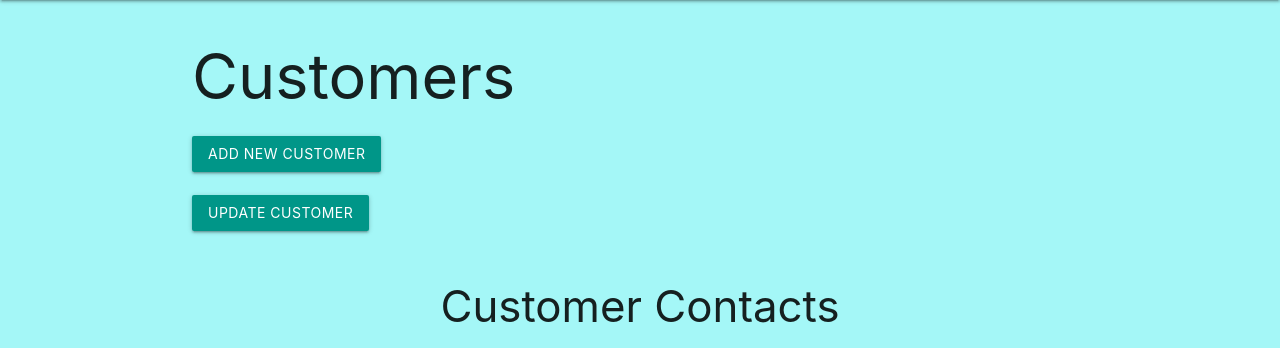
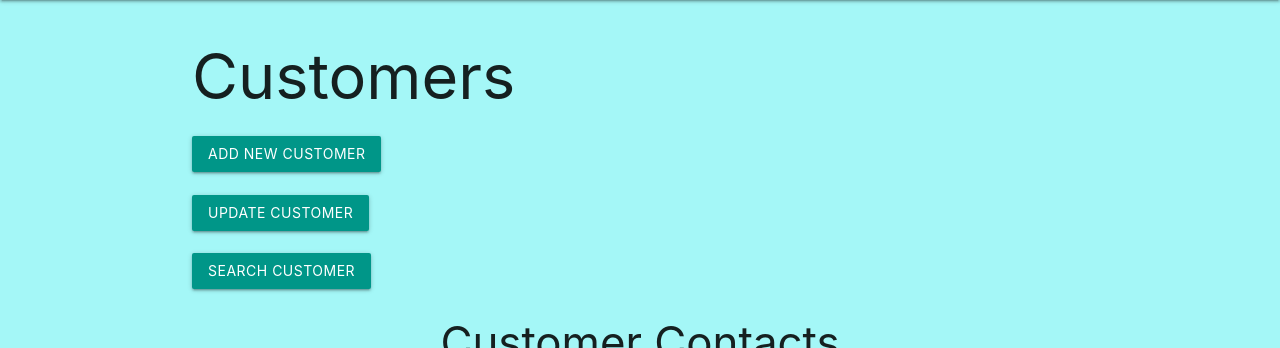
Before and after one commit to sophiavcai/DigitalTea, a Flask app: page /Customers in a window 1280 px wide. Shown: the part 64-412 px from the top of the page. Run offline with Flask 2, Linux system fonts and the light colour scheme; data that the repository does not hold is empty; some libraries are stand-ins or nearby versions.

Commit message:
slight changes

```diff
--- a/app.py
+++ b/app.py
@@ -65,6 +65,23 @@ def customers():
             mysql.connection.commit()
 
             return redirect("/Customers")
+
+        if request.form.get("Search_Customer"):
+            customer_ID = request.form["customer_ID"]
+
+            query = "SELECT * FROM Customers WHERE customer_ID = %s"
+            cur = mysql.connection.cursor()
+            cur.execute(query, (customer_ID,))
+            mysql.connection.commit()
+
+            # redirect back to people page
+            query = "SELECT * FROM Customers WHERE customer_ID = %s"
+            cursor = mysql.connection.cursor()
+            cursor.execute(query, (customer_ID,))
+            results = cursor.fetchall()
+            # currently this would only populate the html table based on what is in the db
+            return render_template('customers.html', rows=results)
+
 
     #-------------------------#
     #  CUSTOMER GET REQUESTS  #
@@ -193,16 +210,13 @@ def orders():
         ### DELETE AN EXISTING ORDER ###
         if request.form.get("Delete_Order"):
             order_ID = request.form["order_ID"]
-            # Add quantities back to the Materials table
-            addBackQuantityQuery = "UPDATE Materials \
-                                        SET quantity = quantity + (SELECT)"
             # First Delete the Order Items
             orderItemDeleteQuery = "DELETE FROM Order_Items WHERE order_ID = %s"
             cur = mysql.connection.cursor()
             cur.execute(orderItemDeleteQuery, (order_ID,))
             mysql.connection.commit()
             # Delete the order summary from the Order_Items table
-            orderDeleteQuery = "DELETE FROM Order WHERE order_ID = %s"
+            orderDeleteQuery = "DELETE FROM Orders WHERE order_ID = %s"
             cur = mysql.connection.cursor()
             cur.execute(orderDeleteQuery, (order_ID,))
             mysql.connection.commit()
@@ -311,29 +325,17 @@ def materials():
             material_ID = request.form["material_ID"]
             quantity = request.form["quantity"]
 
+            maxQuery = "SELECT last_insert_id()"
+            cur = mysql.connection.cursor()
+            cur.execute(maxQuery, ())
+            mysql.connection.commit()
+
             query = "UPDATE Materials SET quantity = (quantity + %s) WHERE material_ID = %s"
             cur = mysql.connection.cursor()
             cur.execute(query, (quantity, material_ID))
             mysql.connection.commit()
 
             return redirect("/Materials")
-
-        # if request.form.get("Filter_Model"):
-        #     # grab user form inputs
-        #     brand_id = request.form["brandID"]
-
-        #     query = "SELECT * FROM Model WHERE brand_id = %s"
-        #     cur = mysql.connection.cursor()
-        #     cur.execute(query, (brand_id,))
-        #     mysql.connection.commit()
-
-        #     # redirect back to people page
-        #     query = 'SELECT * FROM Model WHERE brand_id = %s'
-        #     cursor = mysql.connection.cursor()
-        #     cursor.execute(query, (brand_id,))
-        #     results = cursor.fetchall()
-        #     # currently this would only populate the html table based on what is in the db
-        #     return render_template('model.html', rows=results)
 
     #-------------------------#
     #  MATERIAL GET REQUESTS  #
@@ -344,9 +346,9 @@ def materials():
         cursor = mysql.connection.cursor()
         cursor.execute(query)
         results = cursor.fetchall()
-        return render_template('materials.html', rows=results)
+        return render_template('materials.html', rows=results)\
 
 # LISTENER SETUP
 if __name__ == "__main__":
 
-    app.run(port=3000, debug=True)
+    app.run(port=5000, debug=True)
--- a/templates/customers.html
+++ b/templates/customers.html
@@ -95,6 +95,21 @@
         </div>
 
     <br><br>
+
+    <button class="btn teal modal-trigger" data-target="searchCustomer">Search Customer</button>
+    <div class="modal" id="searchCustomer">
+        <div class="modal-content">
+            <h3>Add Customer</h3>
+            <form id="searchCustomer" action="/Customers" method="post">
+                <label for="make">Customer ID</label>
+                <input type="number" class="form-control" id="customer_ID" name="customer_ID" required>
+
+                <input type="submit" value="Search Customer" name="Search_Customer" class="btn btn-primary" style="margin:.5rem;">
+                <button class="btn red modal-close">Cancel</button>
+            </form>
+        </div>
+    </div>
+
     <div class="center container"><h3>Customer Contacts</h3></div>
     <table border='1'>
         <thead>
@@ -117,6 +132,9 @@
             {% endfor %}
         </tbody>
     </table>
+
+    <br><br>
+
     </div>
     <!-- Compiled and minified JavaScript -->
         <script src="https://cdnjs.cloudflare.com/ajax/libs/materialize/1.0.0/js/materialize.min.js"></script>
--- a/templates/orders.html
+++ b/templates/orders.html
@@ -232,6 +232,7 @@
                     {% endfor %}
                 </tbody>
             </table>
+            <br><br>
         </div>
         <!-- Compiled and minified JavaScript -->
         <script src="https://cdnjs.cloudflare.com/ajax/libs/materialize/1.0.0/js/materialize.min.js"></script>
--- a/templates/shops.html
+++ b/templates/shops.html
@@ -113,6 +113,8 @@
                     {% endfor %}
                 </tbody>
             </table>
+            <br><br>
+
         </div>
         <!-- Compiled and minified JavaScript -->
         <script src="https://cdnjs.cloudflare.com/ajax/libs/materialize/1.0.0/js/materialize.min.js"></script>
```
Also changed, not shown: templates/materials.html (+4 -12 lines).
